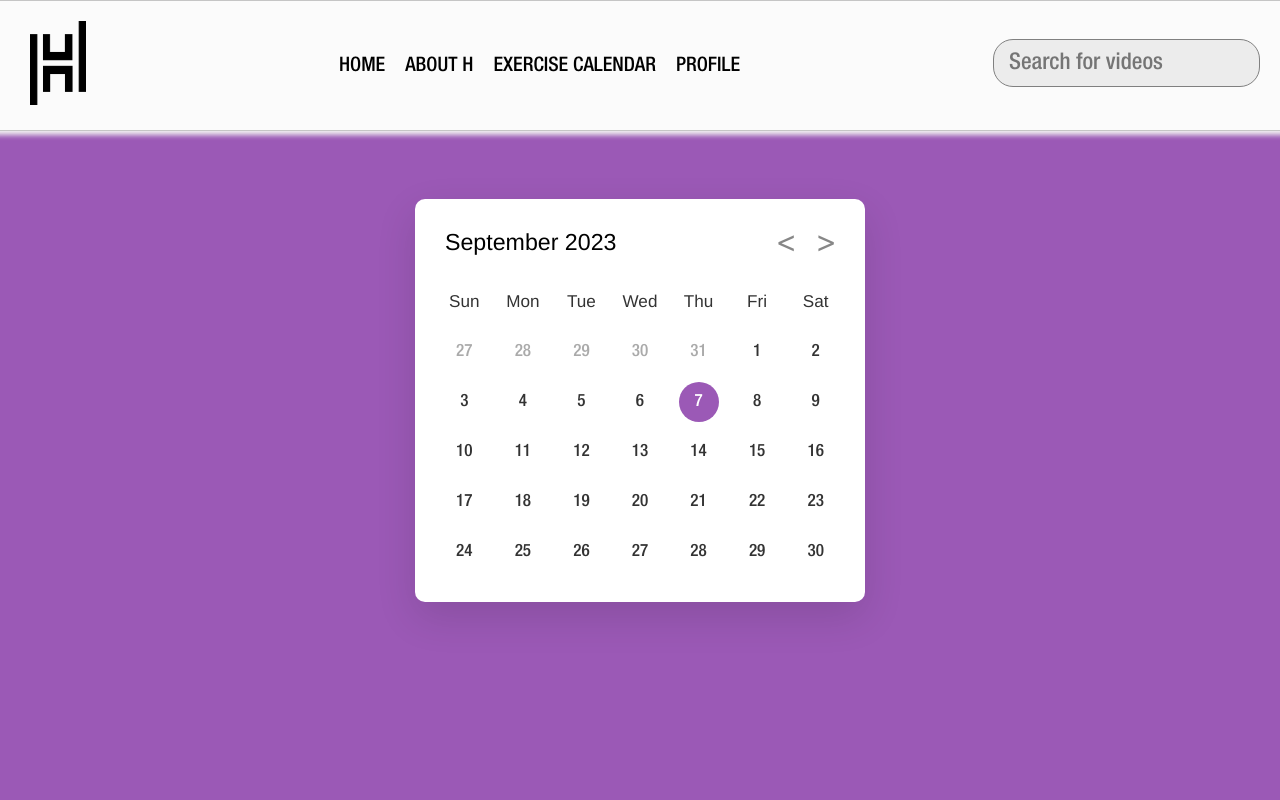
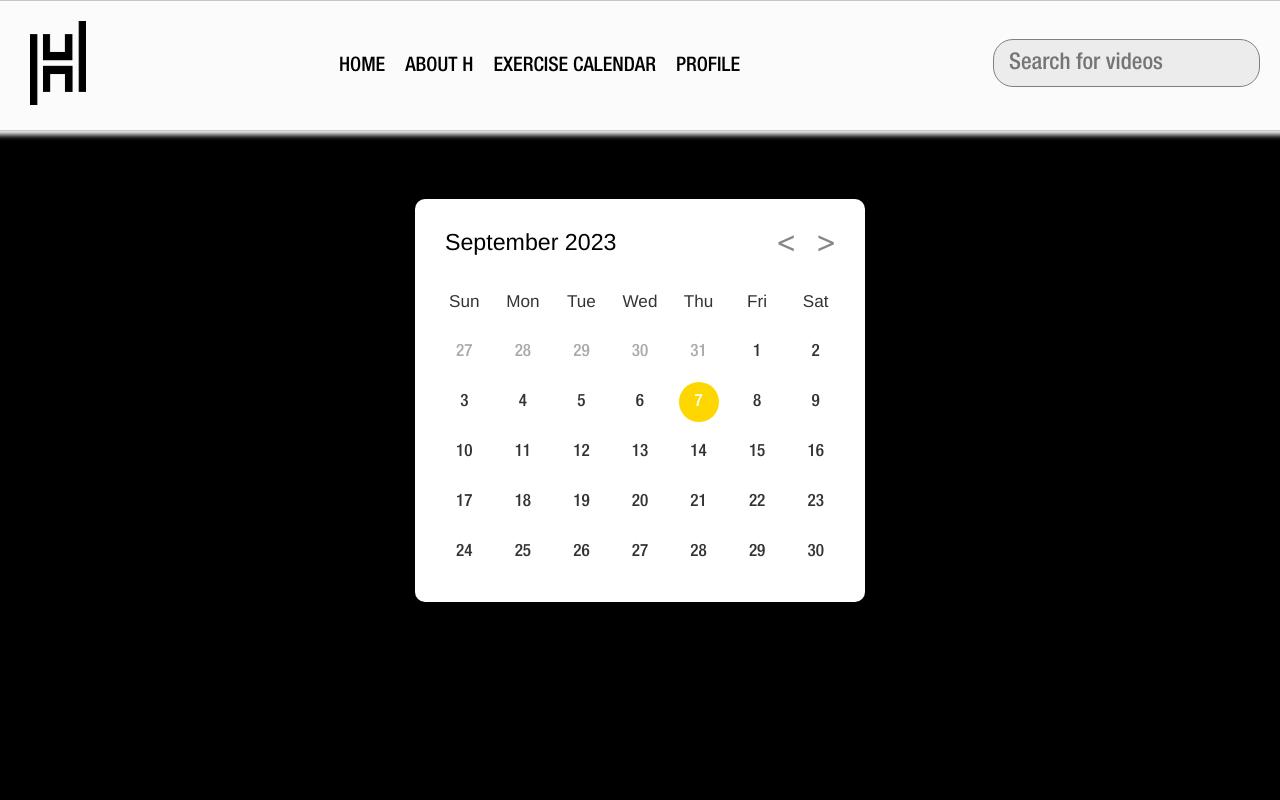
Before and after one commit to weiwen9/Hackathon, a Flask app: template application/templates/exercise_calendar.html in a window 1280 px wide. Run offline with Flask 2, Linux system fonts and the light colour scheme; the template is opened without the code that fills it, so the values that code supplies are empty.

Commit message:
color update

```diff
--- a/application/static/css/exercise_calendar.css
+++ b/application/static/css/exercise_calendar.css
@@ -17,7 +17,7 @@ body{
     padding: 0 10px;
     justify-content: center;
     min-height: 100vh;
-    background: #9B59B6;
+    background: black;
 }
 .wrapper{
     width: 450px;
@@ -101,7 +101,7 @@ header .current-date{
     transform: translate(-50%, -50%);
 }
 .days li.active::before{
-    background: #9B59B6;
+    background: gold;
 }
 .days li:not(.active):hover::before{
     background: #f2f2f2;
```
